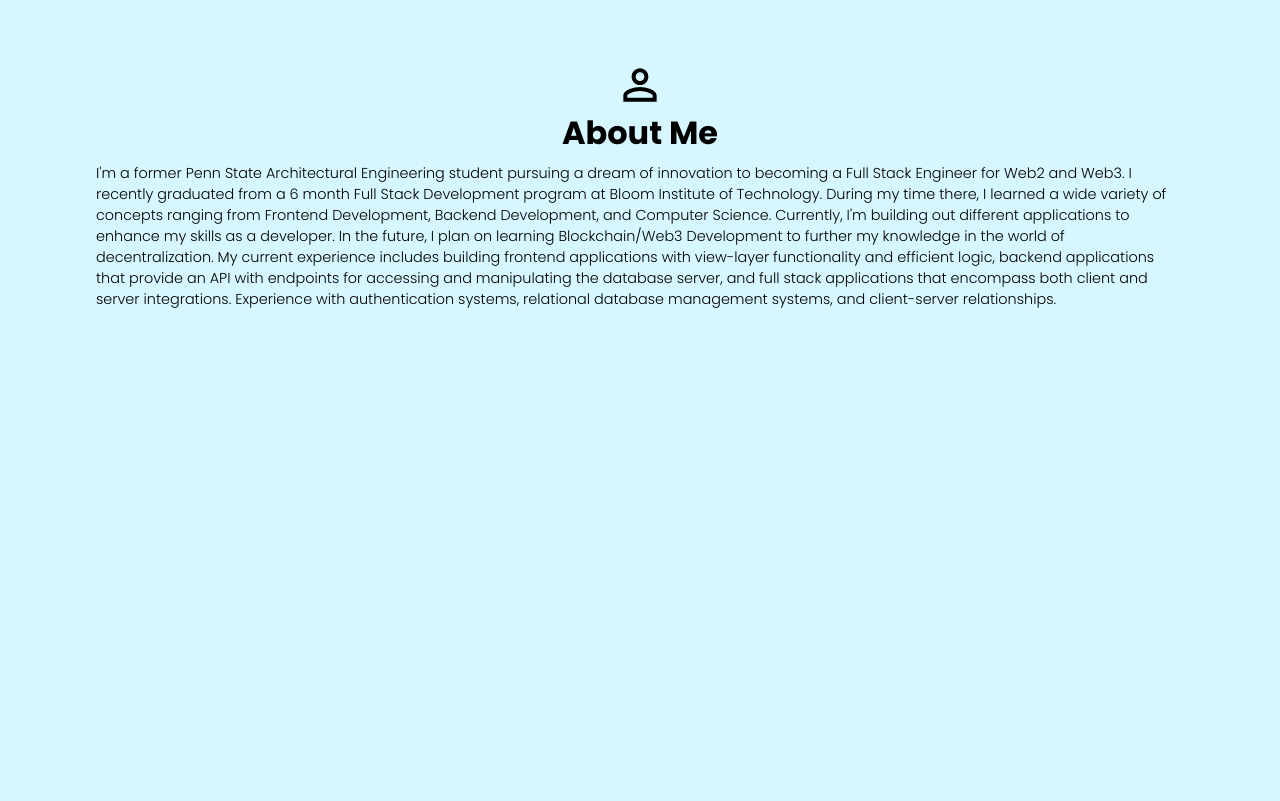
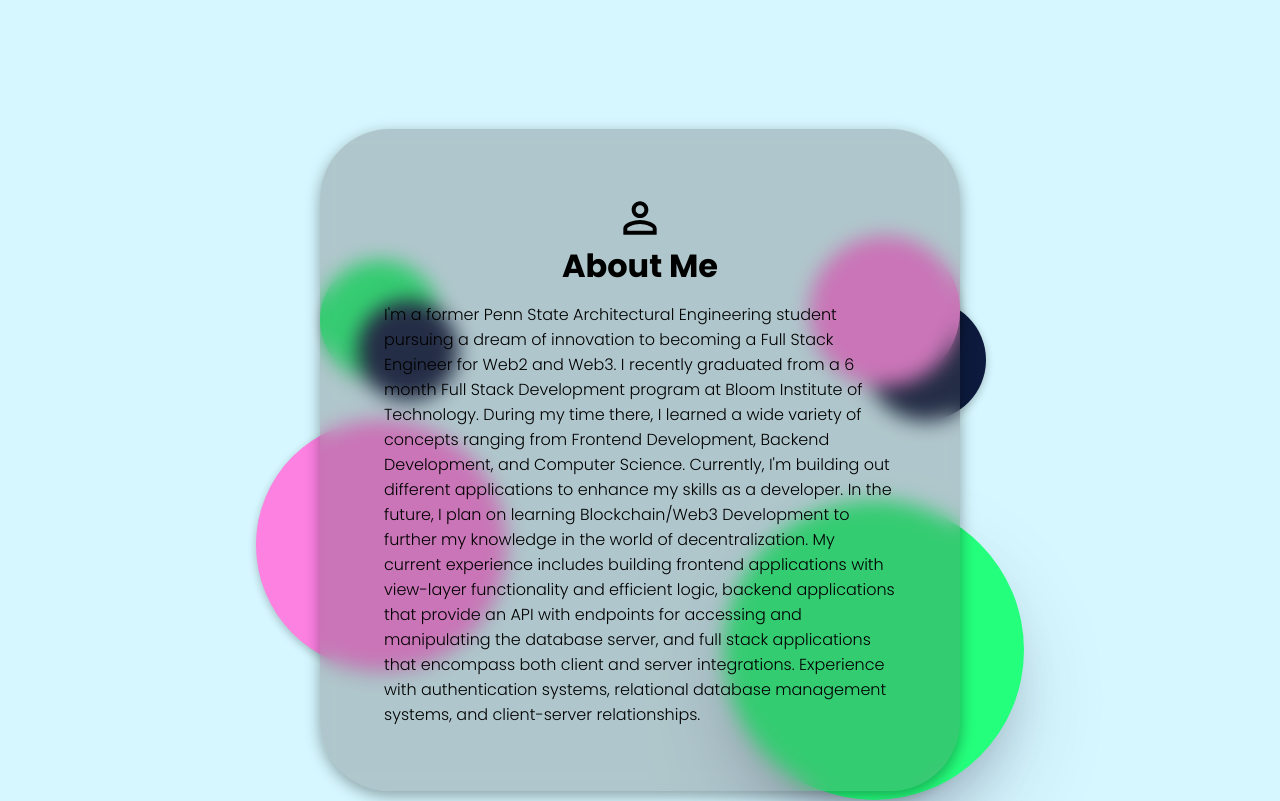
Before and after one commit to joseph-fantuzzi/portfolio-website, a Next.js app: page / in a window 1280 px wide. Shown: the part 740-1541 px from the top of the page. Built offline with nearby package versions, Linux system fonts and the light colour scheme.

Commit message:
created circle shapes behind about component

```diff
--- a/components/About.js
+++ b/components/About.js
@@ -24,6 +24,12 @@
           management systems, and client-server relationships.
         </p>
       </div>
+      <div className={styles.biggreencircle}></div>
+      <div className={styles.smallgreencircle}></div>
+      <div className={styles.bigpinkcircle}></div>
+      <div className={styles.smallpinkcircle}></div>
+      <div className={styles.smallbluecircle}></div>
+      <div className={styles.bigbluecircle}></div>
     </div>
   );
 };
--- a/styles/About.module.css
+++ b/styles/About.module.css
@@ -5,6 +5,8 @@
 .about {
   width: 85%;
   margin: 0 auto;
+  padding-top: 2em;
+  z-index: 2;
 }
 
 .intro {
@@ -18,7 +20,111 @@
 }
 
 .text {
-  margin-top: 1em;
+  margin-top: 1.25em;
   font-weight: 300;
   font-size: 0.9em;
 }
+
+.biggreencircle,
+.smallgreencircle,
+.bigpinkcircle,
+.smallpinkcircle,
+.smallbluecircle,
+.bigbluecircle {
+  display: none;
+}
+
+@media (min-width: 800px) {
+  .aboutcontainer {
+    display: flex;
+    justify-content: center;
+    align-items: center;
+  }
+
+  .about {
+    width: 50%;
+    background-color: rgba(90, 90, 90, 0.31);
+    backdrop-filter: blur(10px);
+    -webkit-backdrop-filter: blur(10px);
+    box-shadow: rgba(0, 0, 0, 0.35) 0px 5px 15px;
+    border-radius: 70px;
+    padding: 4em;
+  }
+
+  .text {
+    font-size: 1em;
+  }
+
+  .biggreencircle {
+    display: inline;
+    position: absolute;
+    top: 155%;
+    right: 20%;
+    width: 300px;
+    height: 300px;
+    border-radius: 50%;
+    background-color: #24ff7c;
+    box-shadow: rgba(50, 50, 93, 0.25) 0px 50px 100px -20px, rgba(0, 0, 0, 0.3) 0px 30px 60px -30px;
+  }
+
+  .smallgreencircle {
+    display: inline;
+    position: absolute;
+    top: 125%;
+    left: 25%;
+    width: 120px;
+    height: 120px;
+    border-radius: 50%;
+    background-color: #24ff7c;
+    box-shadow: rgba(0, 0, 0, 0.24) 0px 3px 8px;
+  }
+
+  .bigpinkcircle {
+    display: inline;
+    position: absolute;
+    top: 145%;
+    left: 20%;
+    width: 250px;
+    height: 250px;
+    border-radius: 50%;
+    background-color: #fc81e1;
+    box-shadow: rgba(0, 0, 0, 0.24) 0px 3px 8px;
+  }
+
+  .smallpinkcircle {
+    display: inline;
+    position: absolute;
+    top: 122%;
+    right: 25%;
+    width: 150px;
+    height: 150px;
+    border-radius: 50%;
+    background-color: #fc81e1;
+    box-shadow: rgba(0, 0, 0, 0.24) 0px 3px 8px;
+    z-index: 1;
+  }
+
+  .smallbluecircle {
+    display: inline;
+    position: absolute;
+    top: 130%;
+    left: 28%;
+    width: 100px;
+    height: 100px;
+    border-radius: 50%;
+    background-color: #0d1a3d;
+    box-shadow: rgba(0, 0, 0, 0.24) 0px 3px 8px;
+  }
+
+  .bigbluecircle {
+    display: inline;
+    position: absolute;
+    top: 130%;
+    right: 23%;
+    width: 120px;
+    height: 120px;
+    border-radius: 50%;
+    background-color: #0d1a3d;
+    box-shadow: rgba(0, 0, 0, 0.24) 0px 3px 8px;
+  }
+}
--- a/styles/Navigation.module.css
+++ b/styles/Navigation.module.css
@@ -11,6 +11,7 @@
   align-items: center;
   width: 75%;
   background-color: rgba(113, 109, 109, 0.76);
+  box-shadow: rgba(0, 0, 0, 0.24) 0px 3px 8px;
   border-radius: 20px 20px 3px 3px;
   position: fixed;
   bottom: 40px;
```
